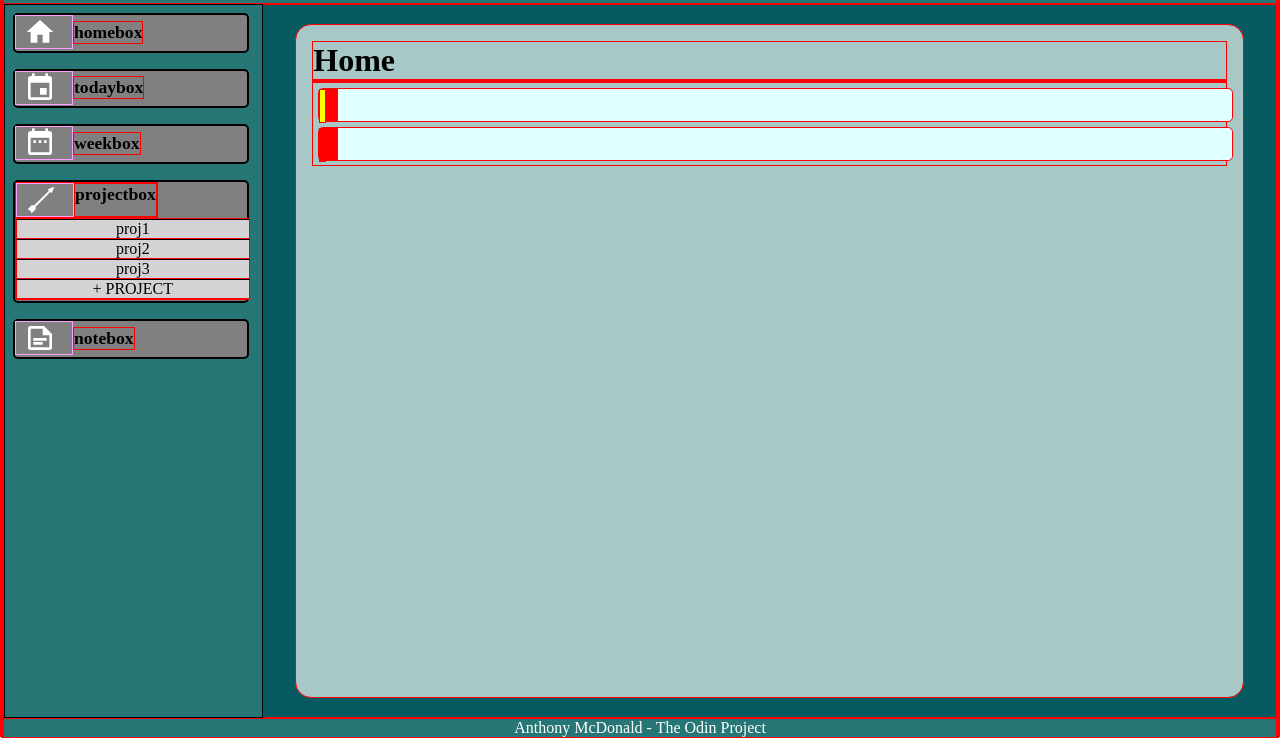
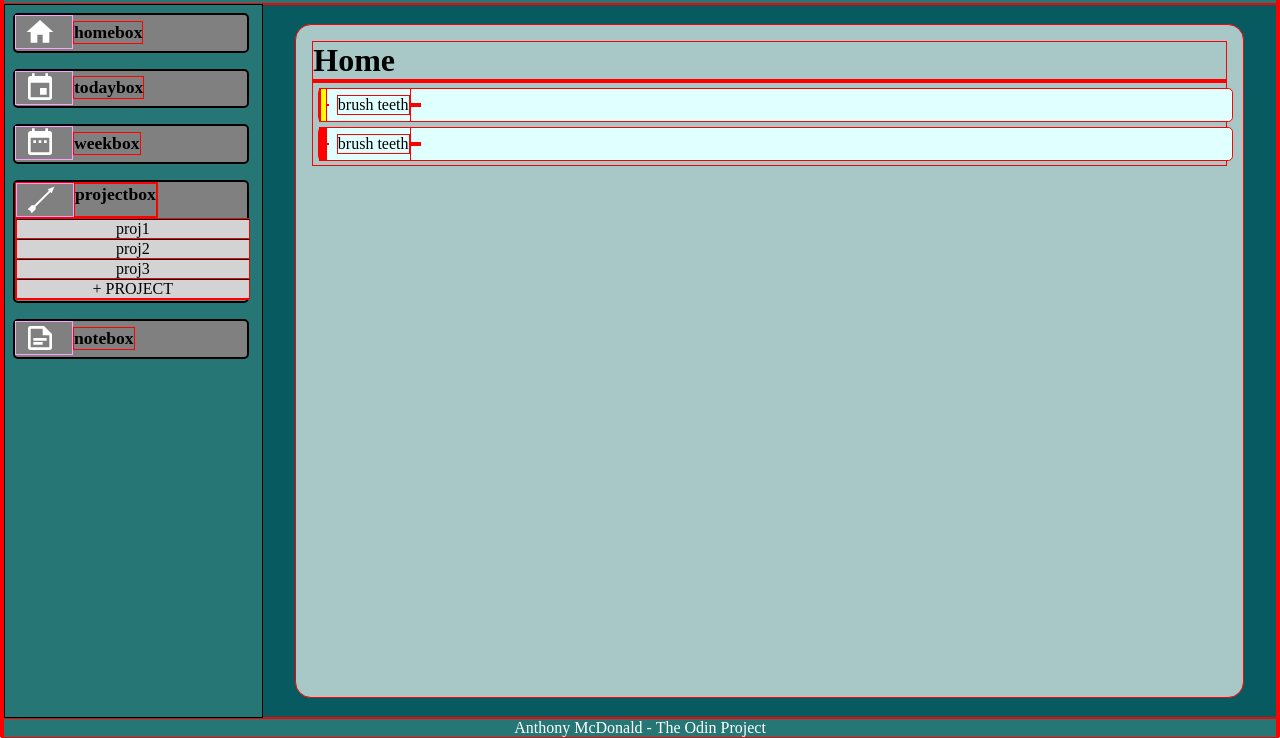
Before and after one commit to Anthony-McDonald/to-do-list, a website built with webpack: page dist/index.html in a window 1280 px wide. Shown: the part 65-803 px from the top of the page. Built offline with nearby package versions, Linux system fonts and the light colour scheme.

Commit message:
to-do left side setup

```diff
--- a/src/style.css
+++ b/src/style.css
@@ -219,8 +219,18 @@ font-family: 'Oswald';
     border-radius: 0.3rem;
     margin: 0.3rem;
     display: flex;
+    align-items: center;
 }
 
+#left {
+    display: flex;
+    height: 100%;
+    align-items: center;
+}
+#right {
+    display: flex;
+    align-items: center;
+}
 #priorityDiv {
 height: 100%;
 width: 0.3rem;
@@ -242,8 +252,8 @@ width: 0.3rem;
 
 }
 
-#titlediv {
-
+#titleDiv {
+margin-left: 0.5rem;
 }
 
 #noteDiv {
--- a/src/todoItem.js
+++ b/src/todoItem.js
@@ -61,10 +61,16 @@ export default class todoItem {
 
       div.id = 'toDoItem';
 
+      const left = document.createElement('div');
+      left.id = 'left';
+      const right = document.createElement('div');
+      right.id = 'right';
+
       //prioDiv
       const priorityDiv = document.createElement('div');
       priorityDiv.id = 'priorityDiv'
       priorityDiv.classList.add(priorityColourReturner(this.getPriority()));
+
 
       //checkedDiv
       const checkedDiv = document.createElement('div');
@@ -73,6 +79,7 @@ export default class todoItem {
       //titleDiv
       const titleDiv = document.createElement('div');
       titleDiv.id = 'titleDiv';
+      titleDiv.innerText = this.getTitle();
 
       //noteDiv
       const noteDiv = document.createElement('div');
@@ -90,13 +97,18 @@ export default class todoItem {
       const deleteDiv = document.createElement('div');
       deleteDiv.id = 'deleteDiv';
 
-      div.appendChild(priorityDiv);
-      div.appendChild(checkedDiv);
-      div.appendChild(titleDiv);
-      div.appendChild(noteDiv);
-      div.appendChild(dateDiv);
-      div.appendChild(editDiv);
-      div.appendChild(deleteDiv);
+      left.appendChild(priorityDiv);
+      left.appendChild(checkedDiv);
+      left.appendChild(titleDiv);
+
+      right.appendChild(noteDiv);
+      right.appendChild(dateDiv);
+      right.appendChild(editDiv);
+      right.appendChild(deleteDiv);
+
+
+      div.appendChild(left);
+      div.appendChild(right);
 
       return div;
   }
```
Also changed, not shown: dist/bundle.js.
